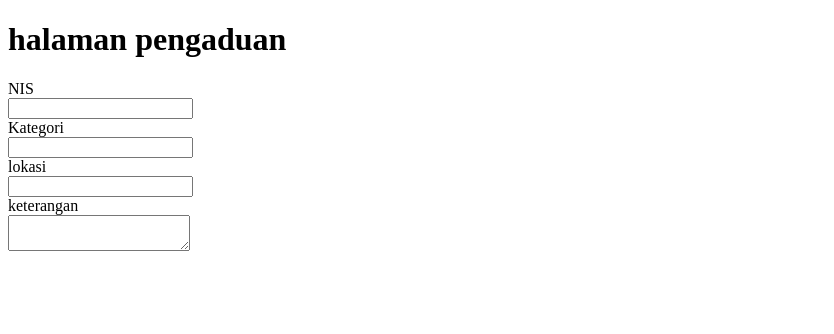
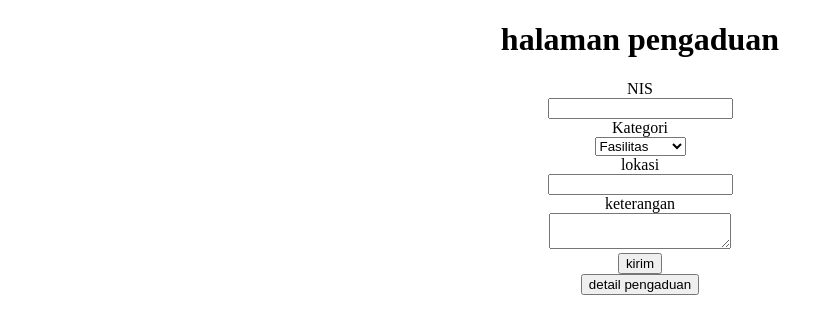
Before and after one commit to INDRIagustinPPLG2/sekolah_2026_12RPL2_UJIKOM_INDRI_AGUSTIN, a PHP site: page /form_pengaduan.php in a window 1280 px wide. Shown: the top 334 px of the page, without its empty margins (0-834 px from the left). Run offline with PHP 8.4, Linux system fonts and the light colour scheme.

Commit message:
form_pengaduan.php

```diff
--- a/sekolah_2026_12RPL2_UJIKOM_INDRI_AGUSTIN/form_pengaduan.php
+++ b/sekolah_2026_12RPL2_UJIKOM_INDRI_AGUSTIN/form_pengaduan.php
@@ -6,24 +6,35 @@
     <title>Document</title>
 </head>
 <body>
+    <center>
     <h1>halaman pengaduan</h1>
    <form action="">
         <div>
-        <label for="">NIS</Llabel> <br/>
+        <label for="">NIS</label> <br/>
         <input type="text" />
         </div>
         <div>
-        <label for="">Kategori</Llabel> <br/>
+        <label for="">Kategori</label> <br/>
+        <select>
+            <option >Fasilitas</option>
+            <option>Lingkunagn</option>
+        </select>
+        </div>
+        <div>
+        <label for="">lokasi</label> <br/>
         <input type="text" />
         </div>
         <div>
-        <label for="">lokasi</Llabel> <br/>
-        <input type="text" />
+        <label for="">keterangan</label> <br/>
+        <textarea></textarea>
         </div>
         <div>
-        <label for="">keterangan</Llabel> <br/>
-        <textarea></textarea>
+        <button>kirim</button>
+        </div>
+         <div>
+        <a href="detail_pengaduan.php"><button>detail pengaduan</button></a>
         </div>
     </form>
+    </center>
 </body>
 </html>
```
